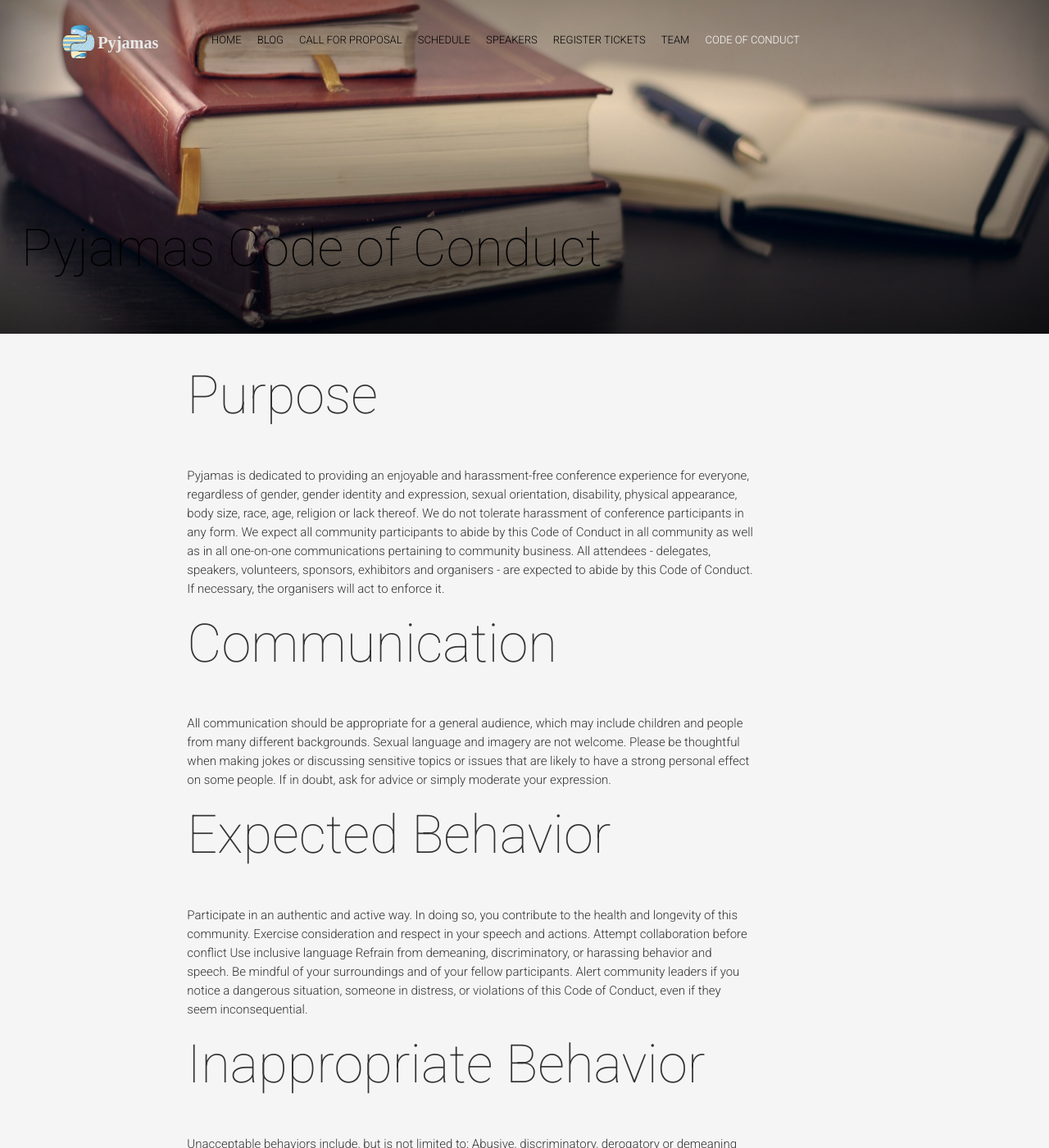
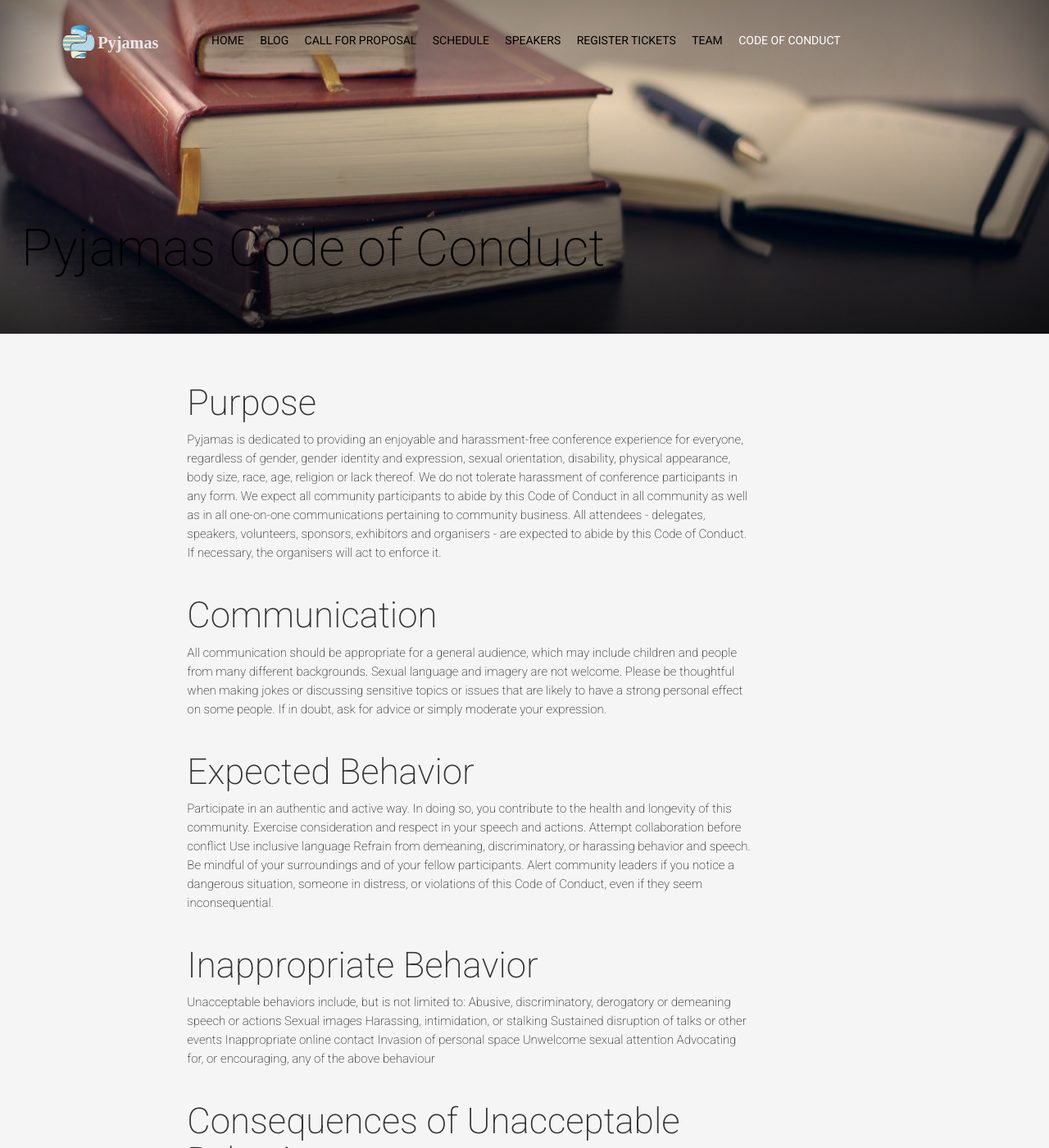
Before and after one commit to pyjamasconf/pyjamas.live, a Jekyll site: the page built from coc.md, in a window 1280 px wide and 1400 px high. Shown: the whole window at 82% size. Built offline with Jekyll 4.4.1, drawn with Linux system fonts in a browser that asks for light colours; nearby versions of some CDN libraries; comment, search, counter and statistics services are not loaded.

Commit message:
Fixing fonts sizes

```diff
--- a/_sass/partials/_base.scss
+++ b/_sass/partials/_base.scss
@@ -1,15 +1,15 @@
 @import "compass";
 
 // Font weights
-$light: 100;
-$regular: 300;
+$light: 200;
+$regular: 400;
 $bold: 500;
 $extra-bold: 600;
 
 // Base Font
 $base-font-family: sans-serif;
 $base-font-weight: $regular;
-$base-font-size: 13px;
+$base-font-size: 14px;
 $base-line-height: 23px;
 
 // Fixed Font
--- a/coc.md
+++ b/coc.md
@@ -5,20 +5,20 @@
 isStaticPost: true
 ---
 
-### Purpose
+#### Purpose
 Pyjamas is dedicated to providing an enjoyable and harassment-free conference experience for everyone, regardless of gender, gender identity and expression, sexual orientation, disability, physical appearance, body size, race, age, religion or lack thereof.
 We do not tolerate harassment of conference participants in any form.
 We expect all community participants to abide by this Code of Conduct in all community as well as in all one-on-one communications pertaining to community business.
 All attendees - delegates, speakers, volunteers, sponsors, exhibitors and organisers - are expected to abide by this Code of Conduct. If necessary, the organisers will act to enforce it.
 
-### Communication
+#### Communication
 
 All communication should be appropriate for a general audience, which may include children and people from many different backgrounds.
 Sexual language and imagery are not welcome.
 Please be thoughtful when making jokes or discussing sensitive topics or issues that are likely to have a strong personal effect on some people. If in doubt, ask for advice or simply moderate your expression.
 
 
-### Expected Behavior
+#### Expected Behavior
 
 Participate in an authentic and active way. In doing so, you contribute to the health and longevity of this community.
 Exercise consideration and respect in your speech and actions.
@@ -28,7 +28,7 @@
 Be mindful of your surroundings and of your fellow participants.
 Alert community leaders if you notice a dangerous situation, someone in distress, or violations of this Code of Conduct, even if they seem inconsequential.
 
-### Inappropriate Behavior
+#### Inappropriate Behavior
 
 Unacceptable behaviors include, but is not limited to:
 Abusive, discriminatory, derogatory or demeaning speech or actions
@@ -40,13 +40,13 @@
 Unwelcome sexual attention
 Advocating for, or encouraging, any of the above behaviour
 
-### Consequences of Unacceptable Behavior
+#### Consequences of Unacceptable Behavior
 
 Unacceptable behavior from any community member, including sponsors and those with decision-making authority, will not be tolerated.
 Anyone asked to stop unacceptable behavior is expected to comply immediately. If a community member engages in unacceptable behavior, the community organizers may take any action they deem appropriate, up to and including a temporary ban or permanent expulsion from the community without warning (and without refund in the case of a paid event).
 
 
-### If You Witness or Are Subject to Unacceptable Behavior
+#### If You Witness or Are Subject to Unacceptable Behavior
 
 If you are subject to or witness unacceptable behavior, or have any other concerns, please notify a community organizer as soon as possible. There is very little harm in an unnecessary report, but potentially significant harm in an unreported problem.
 We will publish during the conference information on where to make a report. Contact through Discord @Sandrine for the communication of any unacceptable behaviour, fill [this form](https://docs.google.com/forms/d/1LpZLXUYy1aREUCsAaLrHjQtemY67D9QSvYdNjUepImg/edit) or email us at pyjamasconf@gmail.com.
@@ -56,17 +56,17 @@
 You won’t be asked to confront anyone and we won’t tell anyone who you are.
 We value your attendance.
 
-### Anonymous report
+#### Anonymous report
 
 You can make an anonymous report [here](https://docs.google.com/forms/d/1LpZLXUYy1aREUCsAaLrHjQtemY67D9QSvYdNjUepImg/edit).
 Be aware that we can’t follow up an anonymous report with you directly, but we will fully investigate it and take whatever action is necessary to prevent a recurrence
 
-### Addressing Grievances
+#### Addressing Grievances
 
 If you feel you have been falsely or unfairly accused of violating this Code of Conduct, you should notify one of the event organizers with a concise description of your grievance.
 Your grievance will be handled in accordance with our existing governing policies.
 
-### Credits
+#### Credits
 
 This Code of Conduct was inspired by the [PyConUK](https://2019.pyconuk.org/code-conduct/) and [Remote Python Pizza](https://remote.python.pizza) code of conducts.
 
```
Also changed, not shown: _posts/2020-07-21-conference-launch.markdown (+6 -6 lines), cfp.md (+3 -3 lines), css/main.css.
